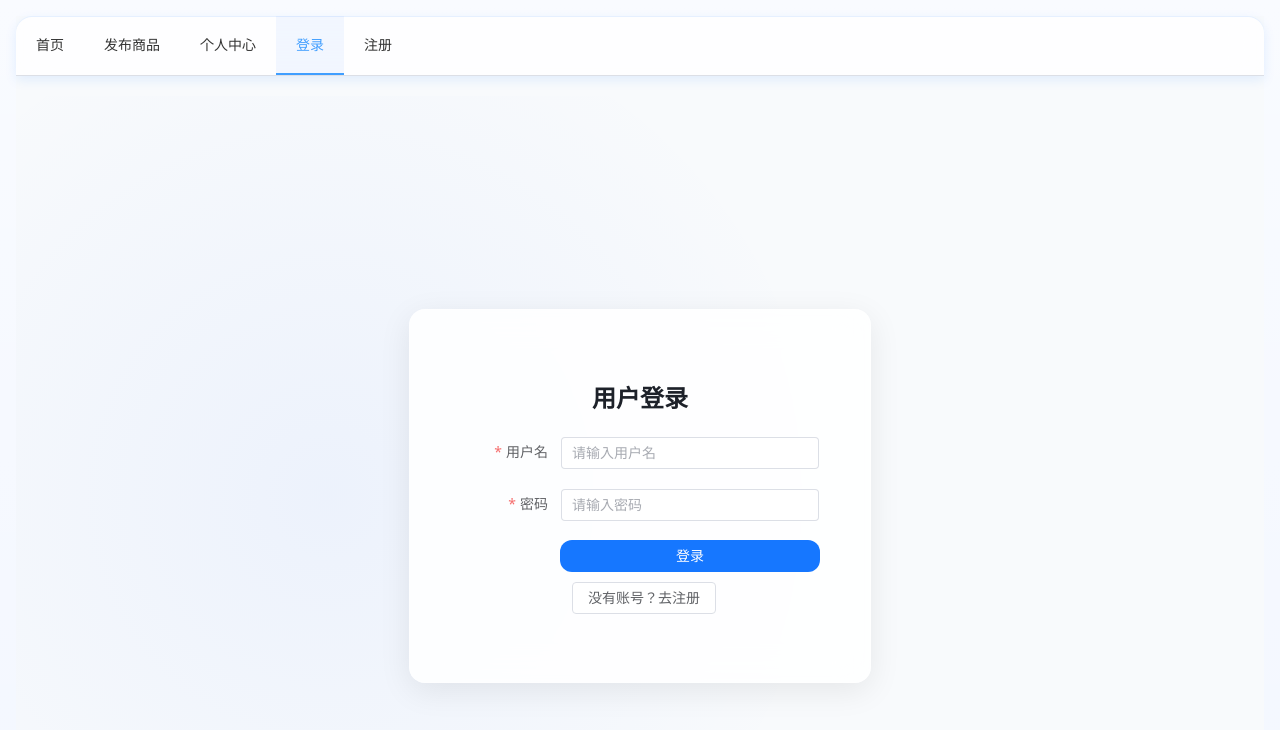
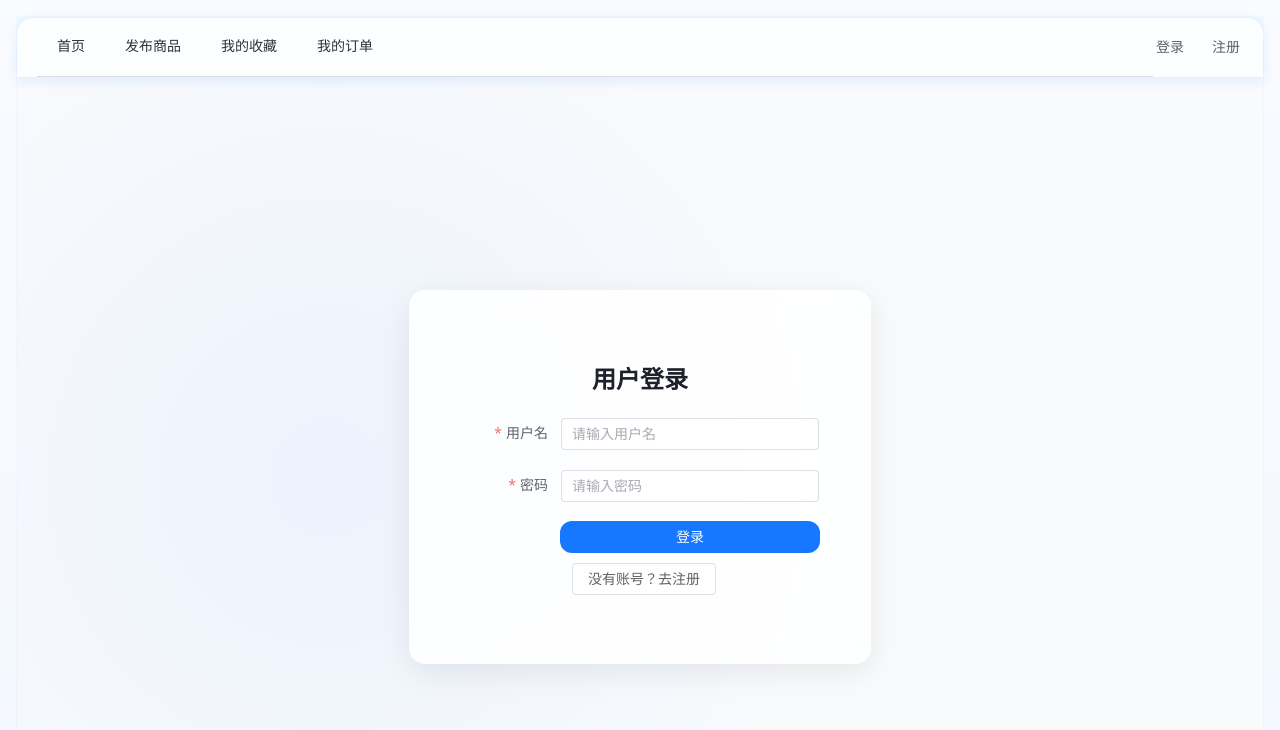
Before and after one commit to RiverXue/SecondhandSystem, a Vue app in the folder secondhand_frontend/: page /login in a window 1280 px wide. Shown: the top 730 px of the page. Built offline with nearby package versions, Linux system fonts and the light colour scheme.

Commit message:
feat(前端): 重构导航栏并优化UI样式
- 重构导航栏组件，增加用户头像和下拉菜单
- 优化订单列表和收藏页面的UI样式
- 更新全局背景色和边框样式
- 添加玻璃态设计效果

```diff
--- a/secondhand_frontend/src/App.vue
+++ b/secondhand_frontend/src/App.vue
@@ -1,17 +1,17 @@
 <template>
   <div class="app-container">
-    <Navbar v-if="!isMobile" />
-    <BottomNavbar v-else />
+    <Navbar v-if="!isMobile"/>
+    <BottomNavbar v-else/>
     <transition name="glass-fade">
       <router-view v-slot="{ Component }">
-        <component :is="Component" />
+        <component :is="Component"/>
       </router-view>
     </transition>
   </div>
 </template>
 
 <script lang="ts" setup>
-import { ref, onMounted, onUnmounted } from 'vue';
+import {onMounted, onUnmounted, ref} from 'vue';
 import Navbar from "./components/Navbar.vue"
 import BottomNavbar from "./components/BottomNavbar.vue"
 
@@ -32,8 +32,9 @@ onUnmounted(() => {
 
 <style scoped>
 .app-container {
-  background-color: #F8FAFC;
+  background-color: rgba(64, 158, 255, 0.04);
   min-height: 100vh;
+  border: rgba(105, 177, 255, 0) 1px solid;
 }
 
 .glass-fade-enter-active, .glass-fade-leave-active {
--- a/secondhand_frontend/src/components/Navbar.vue
+++ b/secondhand_frontend/src/components/Navbar.vue
@@ -1,43 +1,93 @@
 <template>
-  <el-menu :default-active="activeIndex" class="el-menu-demo glass-nav" mode="horizontal" @select="handleSelect">
-    <el-menu-item index="/">首页</el-menu-item>
-    <el-menu-item index="/publish">发布商品</el-menu-item>
-    <el-menu-item index="/user-center">个人中心</el-menu-item>
-    <el-menu-item v-if="!userStore.accessToken" index="/login">登录</el-menu-item>
-    <el-menu-item v-if="!userStore.accessToken" index="/register">注册</el-menu-item>
-    <el-menu-item v-if="userStore.accessToken" index="logout" @click="handleLogout">退出登录</el-menu-item>
-  </el-menu>
+  <div class="nav-wrapper">
+    <!-- 左侧菜单 -->
+    <el-menu
+        :default-active="activeIndex"
+        class="el-menu-demo glass-nav"
+        mode="horizontal"
+        @select="handleSelect"
+    >
+      <el-menu-item index="/">首页</el-menu-item>
+      <el-menu-item index="/publish">发布商品</el-menu-item>
+      <el-menu-item @click="goToFavorites">我的收藏</el-menu-item>
+      <el-menu-item @click="goToOrders">我的订单</el-menu-item>
+    </el-menu>
+
+    <!-- 右侧：未登录时显示登录/注册 -->
+    <div v-if="!userStore.accessToken" class="auth-buttons">
+      <el-button link @click="router.push('/login')">登录</el-button>
+      <el-button link @click="router.push('/register')">注册</el-button>
+    </div>
+
+    <!-- 右侧：登录后显示头像和下拉菜单 -->
+    <el-dropdown v-else>
+      <span class="el-dropdown-link">
+        <el-avatar
+            :src="getAvatarUrl(userStore.userInfo?.avatar)"
+            size="small"
+            @error="handleAvatarError"
+        />
+        <span class="username">{{ userStore.userInfo?.username || '用户' }}</span>
+        <el-icon><arrow-down/></el-icon>
+      </span>
+      <template #dropdown>
+        <el-dropdown-menu>
+          <el-dropdown-item @click="goToUserCenter">个人中心</el-dropdown-item>
+          <!--          <el-dropdown-item @click="goToFavorites">我的收藏</el-dropdown-item>-->
+          <!--          <el-dropdown-item @click="goToOrders">我的订单</el-dropdown-item>-->
+          <el-dropdown-item divided @click="handleLogout">退出登录</el-dropdown-item>
+        </el-dropdown-menu>
+      </template>
+    </el-dropdown>
+  </div>
 </template>
 
 <script lang="ts" setup>
-import {computed, onMounted, onUnmounted, ref} from 'vue';
+import {computed} from 'vue';
 import {useRouter} from 'vue-router';
 import {useUserStore} from '../store/user';
 import {ElMessage} from 'element-plus';
-
-const isScrolled = ref(false);
-
-const handleScroll = () => {
-  isScrolled.value = window.scrollY > 10;
-};
-
-onMounted(() => {
-  window.addEventListener('scroll', handleScroll);
-});
-
-onUnmounted(() => {
-  window.removeEventListener('scroll', handleScroll);
-});
+import {ArrowDown} from '@element-plus/icons-vue';
+import defaultAvatarlogo from '../assets/codelogo.png';
 
 const router = useRouter();
 const userStore = useUserStore();
 
+const defaultAvatar = defaultAvatarlogo; // 默认头像
+
+const getAvatarUrl = (avatarPath: string | undefined) => {
+  if (!avatarPath || avatarPath.trim() === '') return defaultAvatar;
+  const baseUrl = import.meta.env.VITE_APP_BASE_URL || '';
+  if (avatarPath.startsWith('http://') || avatarPath.startsWith('https://')) {
+    return avatarPath;
+  }
+  if (avatarPath.startsWith('/uploads/')) {
+    return `${baseUrl}${avatarPath}`;
+  }
+  return `${baseUrl}/uploads/${avatarPath}`;
+};
+
+const handleAvatarError = (e: Event) => {
+  const img = e.target as HTMLImageElement;
+  img.src = defaultAvatar;
+};
+
 const activeIndex = computed(() => router.currentRoute.value.path);
 
 const handleSelect = (key: string) => {
-  if (key !== 'logout') {
-    router.push(key);
-  }
+  router.push(key);
+};
+
+const goToUserCenter = () => {
+  router.push('/user-center');
+};
+
+const goToFavorites = () => {
+  router.push('/favorites');
+};
+
+const goToOrders = () => {
+  router.push('/orders');
 };
 
 const handleLogout = async () => {
@@ -53,47 +103,50 @@ const handleLogout = async () => {
 </script>
 
 <style scoped>
-.el-menu-demo {
-  margin-bottom: 20px;
-}
-
-.glass-nav {
+.nav-wrapper {
+  display: flex;
+  align-items: center;
+  justify-content: space-between;
   position: sticky;
   top: 0;
   z-index: 100;
-  background: rgba(255,255,255,0.8);
+  background: rgba(255, 255, 255, 0.8);
   backdrop-filter: blur(16px);
-  border-bottom: var(--glass-border);
-  box-shadow: 0 4px 12px rgba(22,119,255,0.1), 0 1px 0 rgba(22,119,255,0.1) inset;
-  color: var(--text-primary);
+  padding: 0 20px;
   border-radius: 16px 16px 0 0;
-  transition: background 0.3s ease;
+  box-shadow: 0 4px 12px rgba(22, 119, 255, 0.1), 0 1px 0 rgba(22, 119, 255, 0.1) inset;
 }
 
-.glass-nav.scrolled {
-  background: rgba(255,255,255,0.95);
+
+.el-menu-demo {
+  background: transparent;
+  border-bottom: none;
+  flex: 1;
 }
 
-.el-menu-item {
-  color: #333333 !important;
-  transition: all 0.2s ease;
+/* 登录/注册按钮 */
+.auth-buttons {
+  display: flex;
+  gap: 10px;
+  align-items: center;
 }
 
-.el-menu-item:hover,
-.el-menu-item.is-active {
-  color: #165DFF !important;
-  background-color: rgba(22, 93, 255, 0.05);
-  transition: all 0.2s ease;
-  border-bottom: 2px solid transparent;
+/* 用户头像和用户名 */
+.el-dropdown-link {
+  display: flex;
+  align-items: center;
+  cursor: pointer;
+  font-weight: bold;
+  color: #333;
+  gap: 8px;
+  padding: 0 8px;
 }
 
-.el-menu-item:hover {
-  transform: scale(1.05);
-  opacity: 0.9;
+.el-dropdown-link:hover {
+  opacity: 0.85;
 }
 
-.el-menu-item.is-active {
-  border-bottom: 2px solid var(--primary-blue);
-  color: var(--primary-blue);
+.username {
+  margin-left: 4px;
 }
 </style>
--- a/secondhand_frontend/src/views/Favorites.vue
+++ b/secondhand_frontend/src/views/Favorites.vue
@@ -96,13 +96,12 @@ const removeFavorite = async (goodsId: number) => {
   max-width: 1200px;
   margin: 0 auto;
   padding: 20px;
-  background-color: #F8FAFC;
 }
 
 .page-title {
   font-size: 24px;
   margin-bottom: 20px;
-  color: #333;
+  color: #303133;
 }
 
 .loading,
@@ -110,6 +109,12 @@ const removeFavorite = async (goodsId: number) => {
   text-align: center;
   padding: 50px 0;
   color: #666;
+  background: var(--glass-bg);
+  backdrop-filter: var(--glass-backdrop);
+  border: var(--glass-border);
+  border-radius: 20px;
+  box-shadow: var(--glass-shadow);
+  margin: 20px 0;
 }
 
 .go-shopping-btn {
@@ -124,8 +129,8 @@ const removeFavorite = async (goodsId: number) => {
 }
 
 .go-shopping-btn:hover {
-  transform: scale(1.05);
-  box-shadow: 0 4px 12px rgba(0, 0, 0, 0.15);
+  transform: scale(1.02);
+  box-shadow: 0 4px 12px rgba(22, 93, 255, 0.3);
 }
 
 .favorites-list {
@@ -138,12 +143,12 @@ const removeFavorite = async (goodsId: number) => {
   display: flex;
   align-items: center;
   padding: 15px;
-  background: rgba(255, 255, 255, 0.05);
-  backdrop-filter: blur(8px);
-  border: 1px solid rgba(255, 255, 255, 0.1);
-  border-radius: 12px;
-  box-shadow: 0 4px 20px rgba(0, 0, 0, 0.1);
-  transition: all 0.3s ease;
+  background: var(--glass-bg);
+  backdrop-filter: var(--glass-backdrop);
+  border: var(--glass-border);
+  border-radius: 20px;
+  box-shadow: var(--glass-shadow);
+  transition: all 0.5s cubic-bezier(0.25, 0.8, 0.25, 1);
 }
 
 .favorite-item:hover {
@@ -163,7 +168,7 @@ const removeFavorite = async (goodsId: number) => {
   width: 80px;
   height: 80px;
   object-fit: cover;
-  border-radius: 8px;
+  border-radius: 4px;
   margin-right: 15px;
 }
 
@@ -174,7 +179,7 @@ const removeFavorite = async (goodsId: number) => {
 .goods-title {
   font-size: 16px;
   margin-bottom: 8px;
-  color: #333;
+  color: #303133;
   white-space: nowrap;
   overflow: hidden;
   text-overflow: ellipsis;
@@ -198,8 +203,8 @@ const removeFavorite = async (goodsId: number) => {
 
 .remove-btn:hover {
   background: linear-gradient(135deg, #e83a3f 0%, #d4141b 100%);
-  transform: scale(1.05);
-  box-shadow: 0 4px 12px rgba(0, 0, 0, 0.15);
+  transform: scale(1.02);
+  box-shadow: 0 4px 12px rgba(245, 34, 45, 0.3);
 }
 
 .remove-btn:disabled {
--- a/secondhand_frontend/src/views/OrderList.vue
+++ b/secondhand_frontend/src/views/OrderList.vue
@@ -11,7 +11,7 @@
       <router-link class="go-shopping-btn" to="/">去购物</router-link>
     </div>
     <div v-else class="orders-list">
-      <div v-for="order in orderStore.orders" :key="order.id" class="order-item">
+      <div v-for="order in orderStore.orders" :key="order.id" class="order-item glass-card">
         <div class="order-header">
           <span class="order-number">订单编号: {{ order.orderNo }}</span>
           <span class="order-date">{{ formatDate(order.createTime) }}</span>
@@ -135,7 +135,7 @@ const formatDate = (dateString: string) => {
 .page-title {
   font-size: 24px;
   margin-bottom: 20px;
-  color: #333;
+  color: #303133;
 }
 
 .loading,
@@ -149,10 +149,17 @@ const formatDate = (dateString: string) => {
   display: inline-block;
   margin-top: 15px;
   padding: 8px 16px;
-  background-color: #409eff;
+  background: linear-gradient(135deg, #165DFF 0%, #4080FF 100%);
   color: white;
   text-decoration: none;
-  border-radius: 4px;
+  border-radius: 8px;
+  transition: all 0.2s ease;
+  border: none;
+}
+
+.go-shopping-btn:hover {
+  transform: scale(1.02);
+  box-shadow: 0 4px 12px rgba(22, 93, 255, 0.3);
 }
 
 .orders-list {
@@ -163,8 +170,21 @@ const formatDate = (dateString: string) => {
 
 .order-item {
   padding: 15px;
-  border: 1px solid #eee;
-  border-radius: 8px;
+  margin-bottom: 15px;
+}
+
+.glass-card {
+  background: var(--glass-bg);
+  backdrop-filter: var(--glass-backdrop);
+  border: var(--glass-border);
+  border-radius: 20px;
+  box-shadow: var(--glass-shadow);
+  transition: all 0.5s cubic-bezier(0.25, 0.8, 0.25, 1);
+}
+
+.glass-card:hover {
+  border-color: rgba(255, 255, 255, 0.2);
+  box-shadow: 0 8px 30px rgba(0, 0, 0, 0.15);
 }
 
 .order-header {
@@ -227,11 +247,14 @@ const formatDate = (dateString: string) => {
 
 .total-amount {
   margin: 20px 0;
-  padding: 10px;
-  background-color: #f8f9fa;
-  border-radius: 8px;
+  padding: 15px;
+  background: var(--glass-bg);
+  backdrop-filter: var(--glass-backdrop);
+  border: var(--glass-border);
+  border-radius: 12px;
   text-align: right;
   font-size: 18px;
+  box-shadow: var(--glass-shadow);
 }
 
 .total-price {
@@ -241,18 +264,21 @@ const formatDate = (dateString: string) => {
 }
 
 .status-pending {
-  background-color: #fff3cd;
+  background: rgba(255, 243, 205, 0.3);
   color: #856404;
+  backdrop-filter: blur(4px);
 }
 
 .status-paid {
-  background-color: #d1ecf1;
+  background: rgba(209, 236, 241, 0.3);
   color: #0c5460;
+  backdrop-filter: blur(4px);
 }
 
 .status-shipped {
-  background-color: #d4edda;
+  background: rgba(212, 237, 218, 0.3);
   color: #155724;
+  backdrop-filter: blur(4px);
 }
 
 .status-completed {
@@ -261,8 +287,9 @@ const formatDate = (dateString: string) => {
 }
 
 .status-canceled {
-  background-color: #f8d7da;
+  background: rgba(248, 215, 218, 0.3);
   color: #721c24;
+  backdrop-filter: blur(4px);
 }
 
 .order-goods {
```
Also changed, not shown: 2 other files (tests, documents, lock files or other folders).
